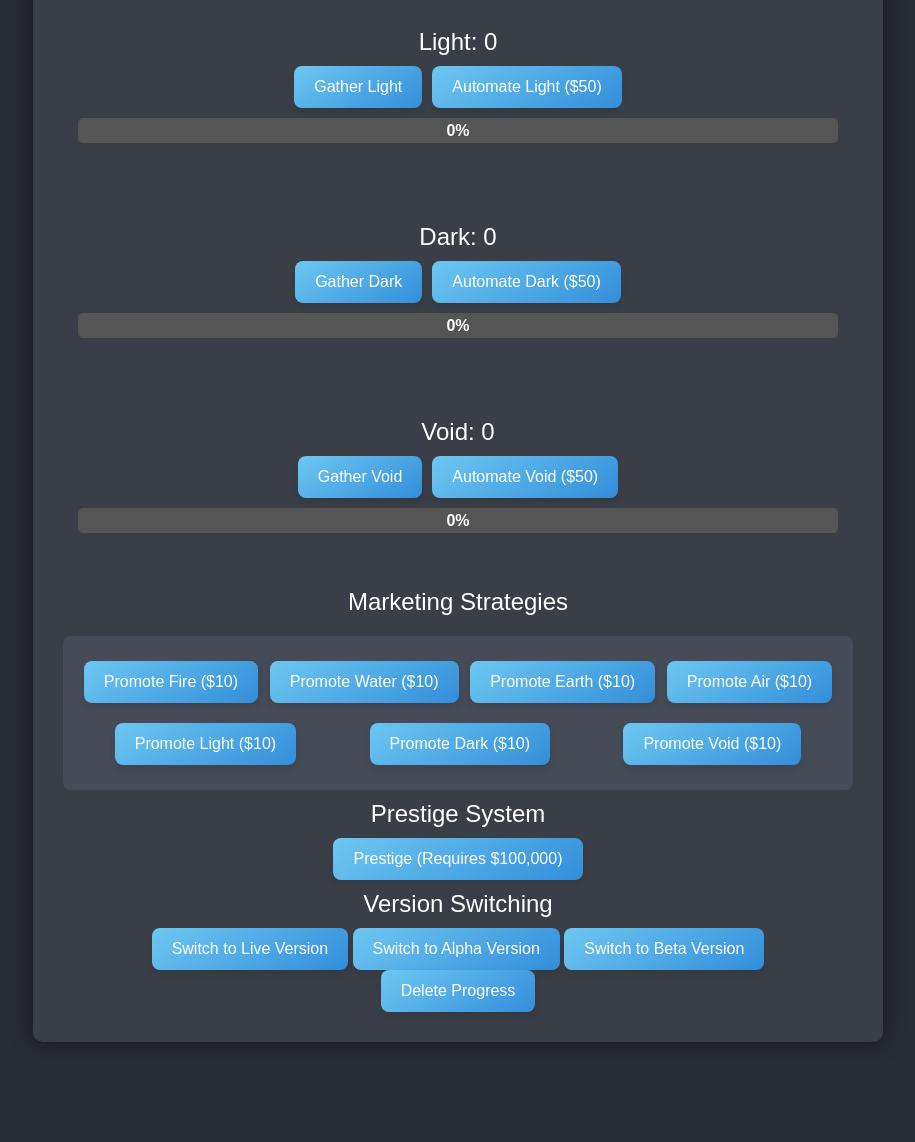
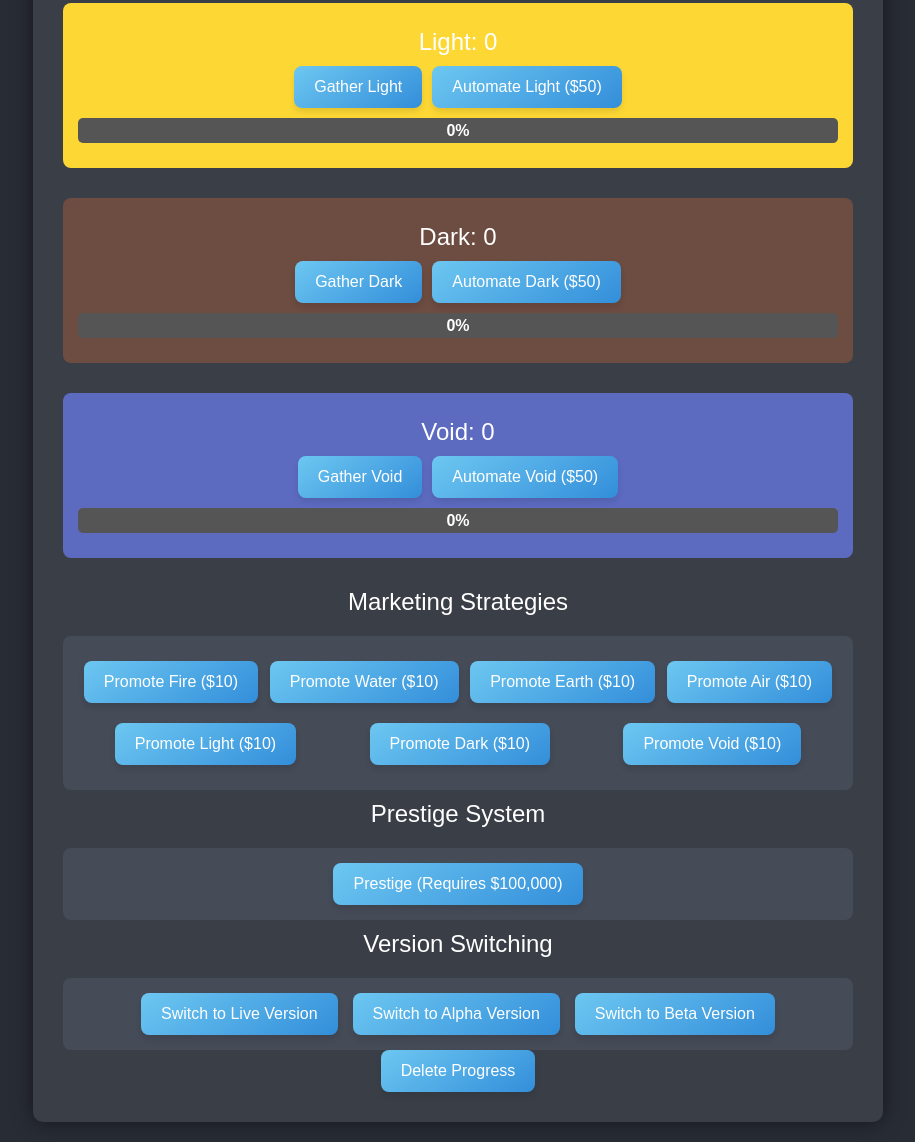
Before and after one commit to largefort/elemental-tycoon, a plain HTML site: page index.html in a window 1280 px wide. Shown: the part 1168-2310 px from the top of the page, without its empty margins (182-1097 px from the left). Before the commit the page ends 2230 px from the top, so only its background shows below. Drawn offline with Linux system fonts and the light colour scheme.

Commit message:
Update styles.css

```diff
--- a/styles.css
+++ b/styles.css
@@ -16,7 +16,7 @@ body {
     background-color: #3a3f47;
     padding: 30px;
     border-radius: 10px;
-    width: 850px; /* Fixed width for PC screens */
+    width: 850px;
     box-shadow: 0 0 20px rgba(0, 0, 0, 0.5);
     text-align: center;
     box-sizing: border-box;
@@ -37,7 +37,7 @@ h1, h2, h3, h4 {
     border-radius: 8px;
     display: flex;
     justify-content: space-between;
-    align-items: flex-start; /* Align items at the top */
+    align-items: flex-start;
 }
 
 #money-container {
@@ -74,7 +74,7 @@ h1, h2, h3, h4 {
     margin-top: 10px;
     display: flex;
     justify-content: center;
-    gap: 10px; /* Adds space between buttons */
+    gap: 10px;
 }
 
 /* Fire Element Style */
@@ -107,6 +107,28 @@ h1, h2, h3, h4 {
 }
 #air-resource .progress .progress-bar {
     background-color: #e0e0e0;
+}
+
+/* New Elements Styles */
+#light-resource {
+    background-color: #fdd835; /* Light color */
+}
+#light-resource .progress .progress-bar {
+    background-color: #ffee58; /* Light progress bar color */
+}
+
+#dark-resource {
+    background-color: #6d4c41; /* Dark color */
+}
+#dark-resource .progress .progress-bar {
+    background-color: #8d6e63; /* Dark progress bar color */
+}
+
+#void-resource {
+    background-color: #5c6bc0; /* Void color */
+}
+#void-resource .progress .progress-bar {
+    background-color: #7986cb; /* Void progress bar color */
 }
 
 /* Redesigned Button Styles */
@@ -146,6 +168,17 @@ button:active {
     margin: 10px 5px;
 }
 
+/* Prestige and Version Switching Section Styles */
+#prestige, #version-switching {
+    margin-top: 20px;
+    padding: 15px;
+    background-color: #454b57;
+    border-radius: 8px;
+    display: flex;
+    justify-content: center;
+    gap: 15px;
+}
+
 /* Progress Bar Styles */
 .progress {
     width: 100%;
```
